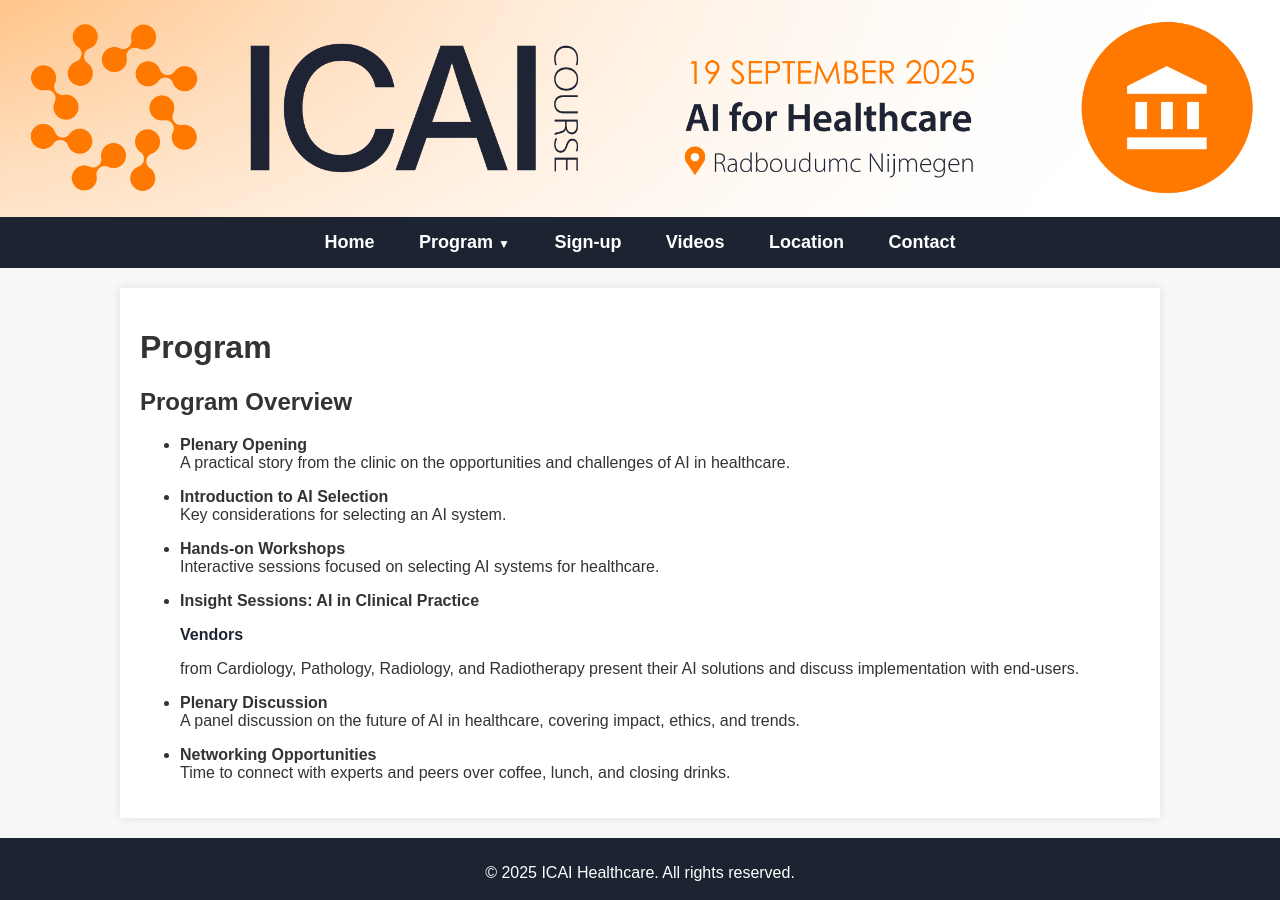
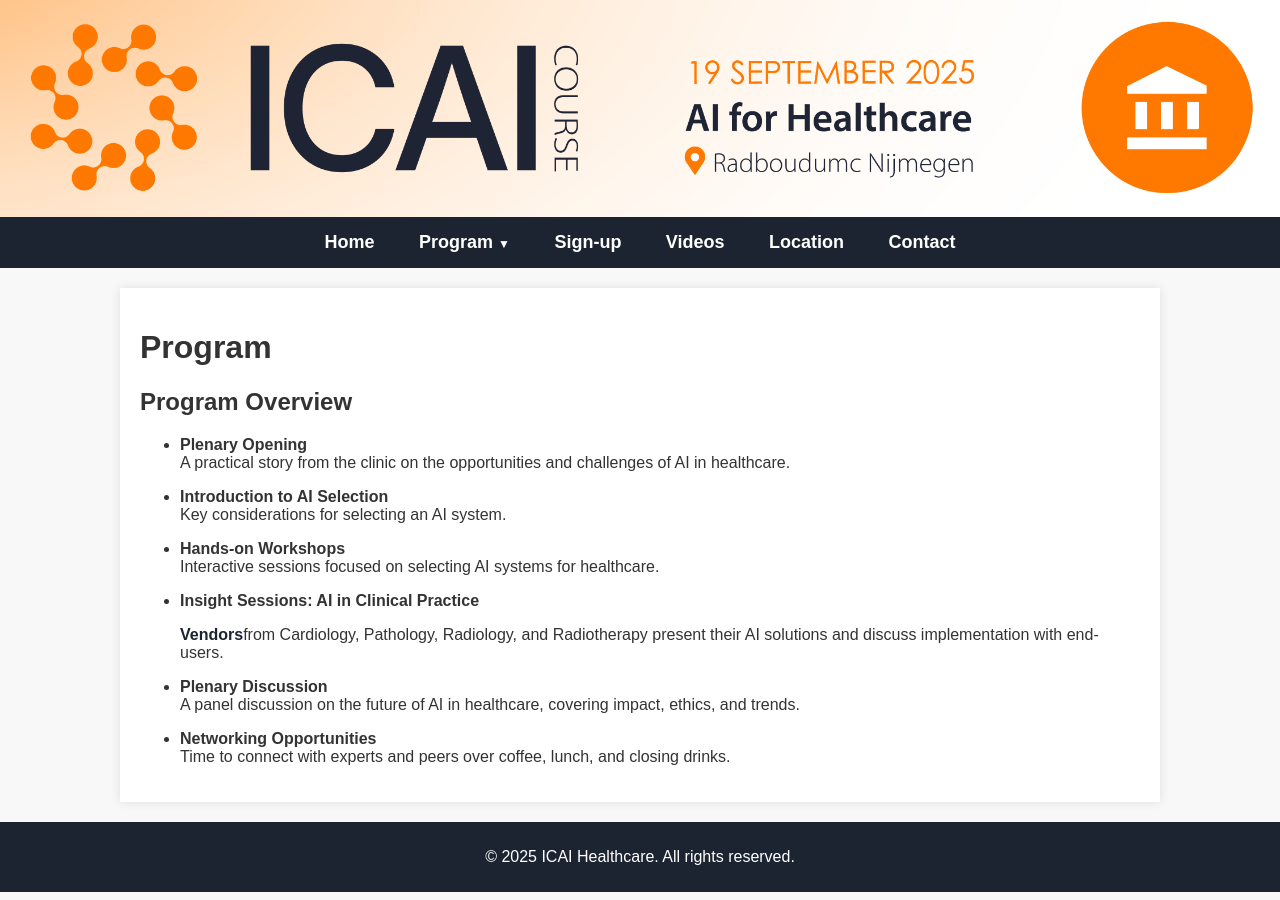
Before and after one commit to marliebesouw/marliebesouw.github.io, a Jekyll site: the page built from program.md, in a window 1280 px wide. Built offline with Jekyll 4.4.1, drawn with Linux system fonts in a browser that asks for light colours.

Commit message:
changed lay-out program

```diff
--- a/program.md
+++ b/program.md
@@ -17,8 +17,8 @@ title: Program
 
 - **Insight Sessions: AI in Clinical Practice**
   <div class = "content">
-  <p><a href="{{ site.baseurl }}/vendors">Vendors</a></p> from Cardiology, Pathology, Radiology, and Radiotherapy present their AI solutions and discuss implementation with end-users.
-    </div>
+  <p><a href="{{ site.baseurl }}/vendors">Vendors</a>from Cardiology, Pathology, Radiology, and Radiotherapy present their AI solutions and discuss implementation with end-users.
+    </p> </div>
 - **Plenary Discussion**
   A panel discussion on the future of AI in healthcare, covering impact, ethics, and trends.
 
```
